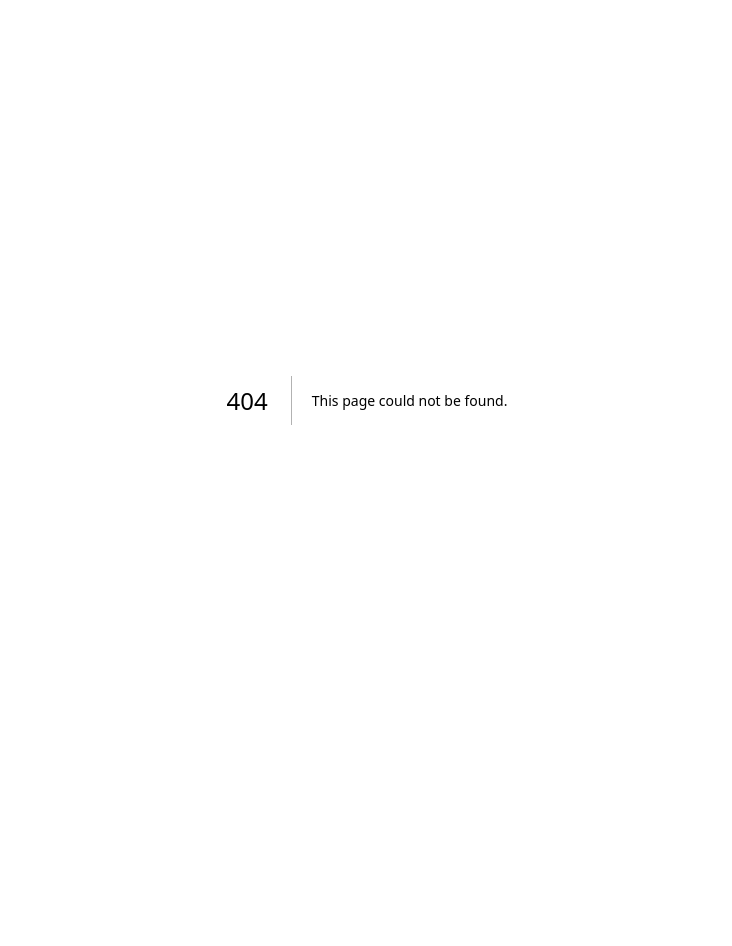
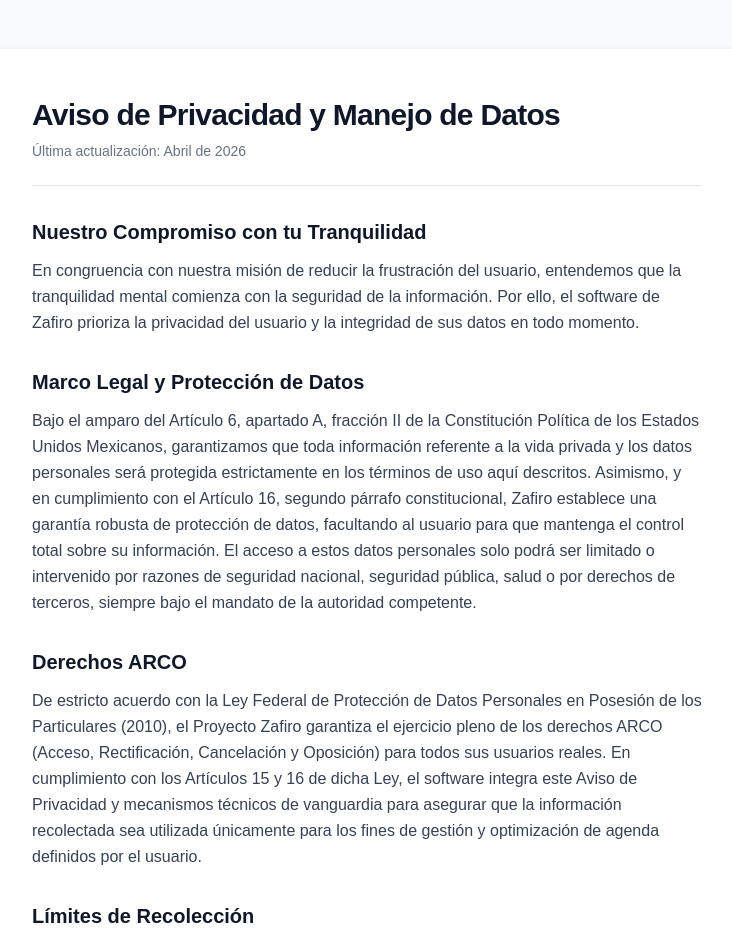
Before and after one commit to Silverz34/Zafiro_Frontend, a Next.js app: page /privacity in a window 1280 px wide. Before the commit this address had no page. Shown: the top 946 px of the page, without its empty margins (273-1005 px from the left). Before the commit the page ends 800 px from the top, so only its background shows below. Built offline with nearby package versions, Linux system fonts and the light colour scheme.

Commit message:
footer, terminos de privaciad

```diff
--- a/src/app/page.tsx
+++ b/src/app/page.tsx
@@ -64,7 +64,7 @@ export default function Home() {
                 </div>
               </div>
               <div className="flex justify-center md:justify-end">
-                <Image src="/calendar.png" alt="Ilustración isométrica detallada de un calendario con sincronización en la nube y iconos flotantes" width={500} height={500} className="w-auto h-[350px] object-contain" />
+                <Image src="/calendar.png" alt="Ilustración" width={500} height={500} className="w-auto h-87.5 object-contain" />
               </div>
             </div>
           </div>
@@ -113,14 +113,29 @@ export default function Home() {
       </main>
 
       <footer className="w-full border-t border-slate-800 py-8 mt-auto">
-        <div className="max-w-7xl mx-auto px-6 flex flex-col md:flex-row justify-between items-center gap-4">
-          <div className="text-slate-500 text-sm">
-          </div>
-          <a href="https://github.com/Silverz34/Zafiro_Frontend" className="flex gap-6">
-            <Github className="w-5 h-5 text-slate-500 hover:text-white cursor-pointer" />
-          </a>
+      <div className="max-w-7xl mx-auto px-6 flex flex-col md:flex-row justify-between items-center gap-4">
+        <div className="flex flex-col md:flex-row items-center gap-2 md:gap-4 text-slate-500 text-sm">
+          <span>© {new Date().getFullYear()} Zafiro. Todos los derechos reservados.</span>
+          <span className="hidden md:inline text-slate-700">|</span>
+          <Link
+            href="/privacidad"
+            className="hover:text-white transition-colors duration-200"
+          >
+            Aviso de Privacidad
+          </Link>
         </div>
-      </footer>
+        <a
+          href="https://github.com/Silverz34/Zafiro_Frontend"
+          target="_blank"
+          rel="noopener noreferrer"
+          className="flex gap-6"
+          aria-label="Repositorio de GitHub de Zafiro"
+        >
+          <Github className="w-5 h-5 text-slate-500 hover:text-white transition-colors duration-200 cursor-pointer" />
+        </a>
+
+      </div>
+    </footer>
 
     </div>
   );
--- /dev/null
+++ b/src/app/privacity/page.tsx
@@ -0,0 +1,62 @@
+import React from 'react';
+
+export default function AvisoPrivacidad() {
+  return (
+    <main className="min-h-screen bg-gray-50 py-12 px-4 sm:px-6 lg:px-8">
+      {/* Contenedor principal con sombra y fondo blanco para resaltar el texto */}
+      <div className="max-w-3xl mx-auto bg-white p-8 sm:p-12 shadow-sm rounded-lg border border-gray-100">
+
+        {/* Encabezado del documento */}
+        <div className="border-b border-gray-200 pb-6 mb-8">
+          <h1 className="text-3xl font-extrabold text-gray-900 tracking-tight">
+            Aviso de Privacidad y Manejo de Datos
+          </h1>
+          <p className="mt-2 text-sm text-gray-500">
+            Última actualización: Abril de 2026
+          </p>
+        </div>
+
+        {/* Contenido dividido en secciones semánticas */}
+        <div className="space-y-8 text-gray-700">
+
+          <section>
+            <h2 className="text-xl font-semibold text-gray-900 mb-3">
+              Nuestro Compromiso con tu Tranquilidad
+            </h2>
+            <p className="leading-relaxed">
+              En congruencia con nuestra misión de reducir la frustración del usuario, entendemos que la tranquilidad mental comienza con la seguridad de la información. Por ello, el software de Zafiro prioriza la privacidad del usuario y la integridad de sus datos en todo momento.
+            </p>
+          </section>
+
+          <section>
+            <h2 className="text-xl font-semibold text-gray-900 mb-3">
+              Marco Legal y Protección de Datos
+            </h2>
+            <p className="leading-relaxed">
+              Bajo el amparo del Artículo 6, apartado A, fracción II de la Constitución Política de los Estados Unidos Mexicanos, garantizamos que toda información referente a la vida privada y los datos personales será protegida estrictamente en los términos de uso aquí descritos. Asimismo, y en cumplimiento con el Artículo 16, segundo párrafo constitucional, Zafiro establece una garantía robusta de protección de datos, facultando al usuario para que mantenga el control total sobre su información. El acceso a estos datos personales solo podrá ser limitado o intervenido por razones de seguridad nacional, seguridad pública, salud o por derechos de terceros, siempre bajo el mandato de la autoridad competente.
+            </p>
+          </section>
+
+          <section>
+            <h2 className="text-xl font-semibold text-gray-900 mb-3">
+              Derechos ARCO
+            </h2>
+            <p className="leading-relaxed">
+              De estricto acuerdo con la Ley Federal de Protección de Datos Personales en Posesión de los Particulares (2010), el Proyecto Zafiro garantiza el ejercicio pleno de los derechos ARCO (Acceso, Rectificación, Cancelación y Oposición) para todos sus usuarios reales. En cumplimiento con los Artículos 15 y 16 de dicha Ley, el software integra este Aviso de Privacidad y mecanismos técnicos de vanguardia para asegurar que la información recolectada sea utilizada únicamente para los fines de gestión y optimización de agenda definidos por el usuario.
+            </p>
+          </section>
+
+          <section>
+            <h2 className="text-xl font-semibold text-gray-900 mb-3">
+              Límites de Recolección
+            </h2>
+            <p className="leading-relaxed">
+              La recolección de datos se limitará a lo estrictamente necesario para el funcionamiento del algoritmo de Zafiro, asegurando que el uso de la información personal sea transparente y seguro durante los tiempos de tratamiento establecidos por el equipo de desarrollo. Con esto, Zafiro reafirma su compromiso de ser una herramienta que no solo organiza el tiempo, sino que custodia la identidad y la privacidad de quienes confían en nuestra tecnología para mejorar su calidad de vida.
+            </p>
+          </section>
+
+        </div>
+      </div>
+    </main>
+  );
+}
```
